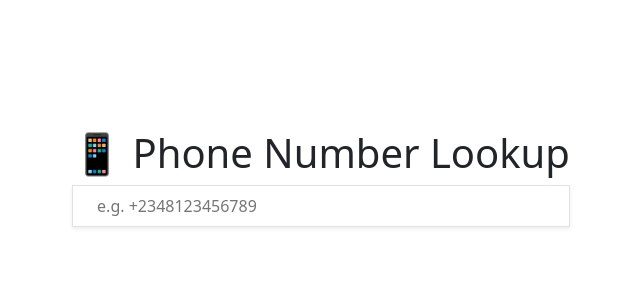
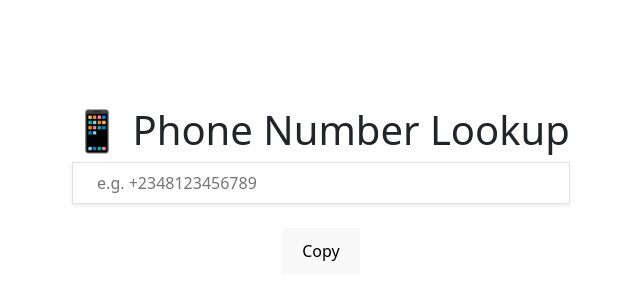
Before and after one commit to ibnusman/phone-lookup, a React (Vite) app: page / in a window 1280 px wide. Shown: the part 242-542 px from the top of the page, without its empty margins (319-959 px from the left). Built offline with nearby package versions, Linux system fonts and the light colour scheme.

Commit message:
Add copy

```diff
--- a/src/components/Lookup.jsx
+++ b/src/components/Lookup.jsx
@@ -1,10 +1,12 @@
 import React, { useState } from 'react'
 import parsePhoneNumber from 'libphonenumber-js'
 
+
 const Lookup = () => {
-  const [phone, setPhone] = useState("")
-  const [phoneData, setPhoneData] = useState(null)
-  const [error, setError] = useState("")
+  const [phone, setPhone] = useState("");
+  const [phoneData, setPhoneData] = useState(null);
+  const [error, setError] = useState("");
+
 
   const handleInputChange = (e) => {
     const input = e.target.value
@@ -28,7 +30,15 @@ const Lookup = () => {
       setError("Invalid phone number format")
     }
   }
-
+const copy = ()=> {
+   if (phoneData && phoneData.number) {
+    navigator.clipboard.writeText(phoneData.number)
+      .then(() => alert("Copied!"))
+      .catch(err => console.error("Copy failed", err));
+  } else {
+    alert("No number to copy");
+  }
+}
   return (
     <div className="min-h-screen flex flex-col items-center justify-center bg-gradient-to-br from-blue-100 via-purple-100 to-pink-100 px-4">
       <h1 className="text-3xl font-bold text-gray-800 mb-6 text-center">📱 Phone Number Lookup</h1>
@@ -40,6 +50,7 @@ const Lookup = () => {
         onChange={handleInputChange}
         className="w-full max-w-md px-4 py-2 border border-gray-300 rounded-lg shadow-sm focus:outline-none focus:ring-2 focus:ring-blue-500 mb-4"
       />
+      <button onClick={copy}>Copy</button>
 
       {error && (
         <p className="text-red-500 text-sm mt-2">{error}</p>
```
